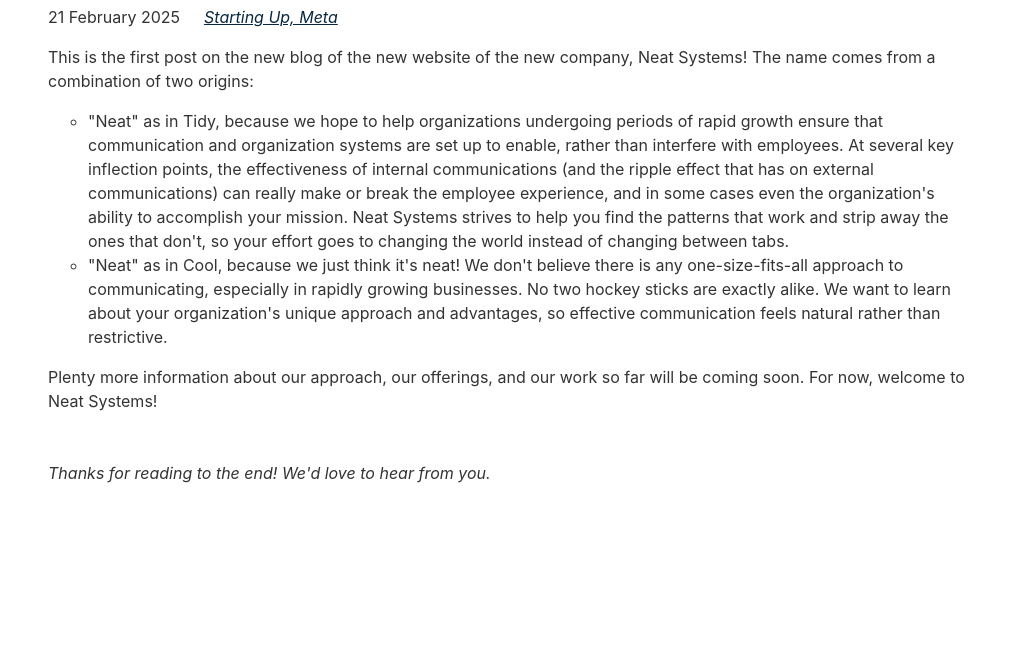
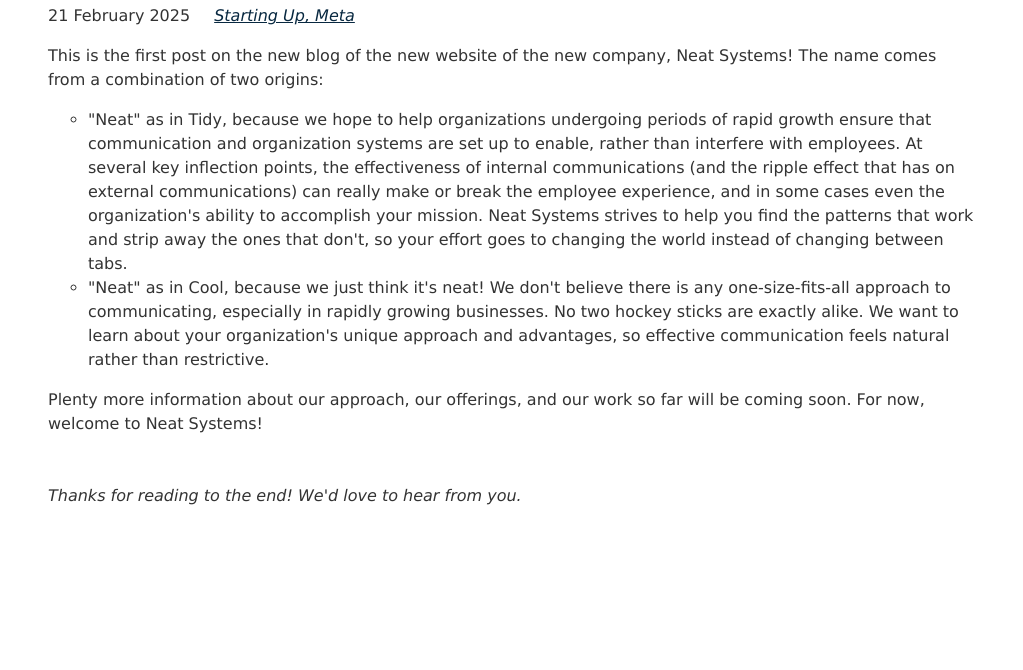
Before and after one commit to Neat-Systems/Neat-Systems.github.io, an Eleventy site: page content/blog/firstpost.md in a window 1280 px wide. Shown: the part 130-800 px from the top of the page, without its empty margins (128-1151 px from the left). Built offline with nearby package versions, Linux system fonts and the light colour scheme; Eleventy itself is replaced by a stand-in of ours; files that its build step writes are made by us from their sources; what @zachleat/heading-anchors, zod-validation-error would draw is missing.

Commit message:
Update font family

```diff
--- a/css/index.css
+++ b/css/index.css
@@ -1,6 +1,6 @@
 /* Defaults */
 :root {
-	--font-family: -apple-system, system-ui, sans-serif;
+	--font-family: Verdana, Garamond, -apple-system, system-ui, sans-serif;
 	--font-family-monospace: Consolas, Menlo, Monaco, Andale Mono WT, Andale Mono, Lucida Console, Lucida Sans Typewriter, DejaVu Sans Mono, Bitstream Vera Sans Mono, Liberation Mono, Nimbus Mono L, Courier New, Courier, monospace;
 }
 
--- a/public/css/index.css
+++ b/public/css/index.css
@@ -1,6 +1,6 @@
 /* Defaults */
 :root {
-	--font-family: -apple-system, system-ui, sans-serif;
+	--font-family: Verdana, Garamond, -apple-system, system-ui, sans-serif;
 	--font-family-monospace: Consolas, Menlo, Monaco, Andale Mono WT, Andale Mono, Lucida Console, Lucida Sans Typewriter, DejaVu Sans Mono, Bitstream Vera Sans Mono, Liberation Mono, Nimbus Mono L, Courier New, Courier, monospace;
 }
 
--- a/sitemap.xml
+++ b/sitemap.xml
@@ -33,6 +33,6 @@
 
 	<url>
 		<loc>https://neatsystems.dev/feed/feed.xml</loc>
-		<lastmod>2025-02-22</lastmod>
+		<lastmod>2025-02-25</lastmod>
 	</url>
 </urlset>
```
Also changed, not shown: 404.html (+2 -2 lines), about/index.html (+2 -2 lines), blog/firstpost/index.html (+2 -2 lines), blog/index.html (+2 -2 lines), index.html (+2 -2 lines), links/index.html (+2 -2 lines), tags/index.html (+2 -2 lines), tags/starting-up-meta/index.html (+2 -2 lines).
